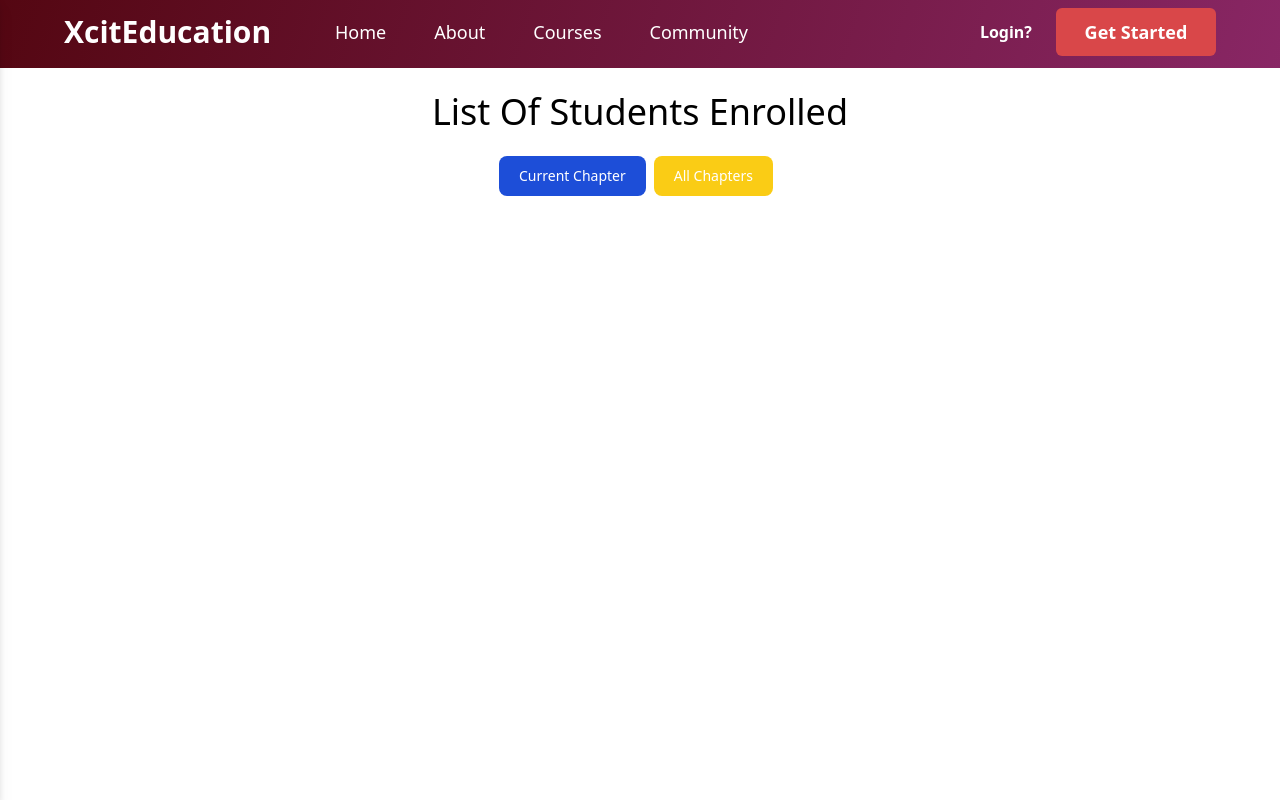
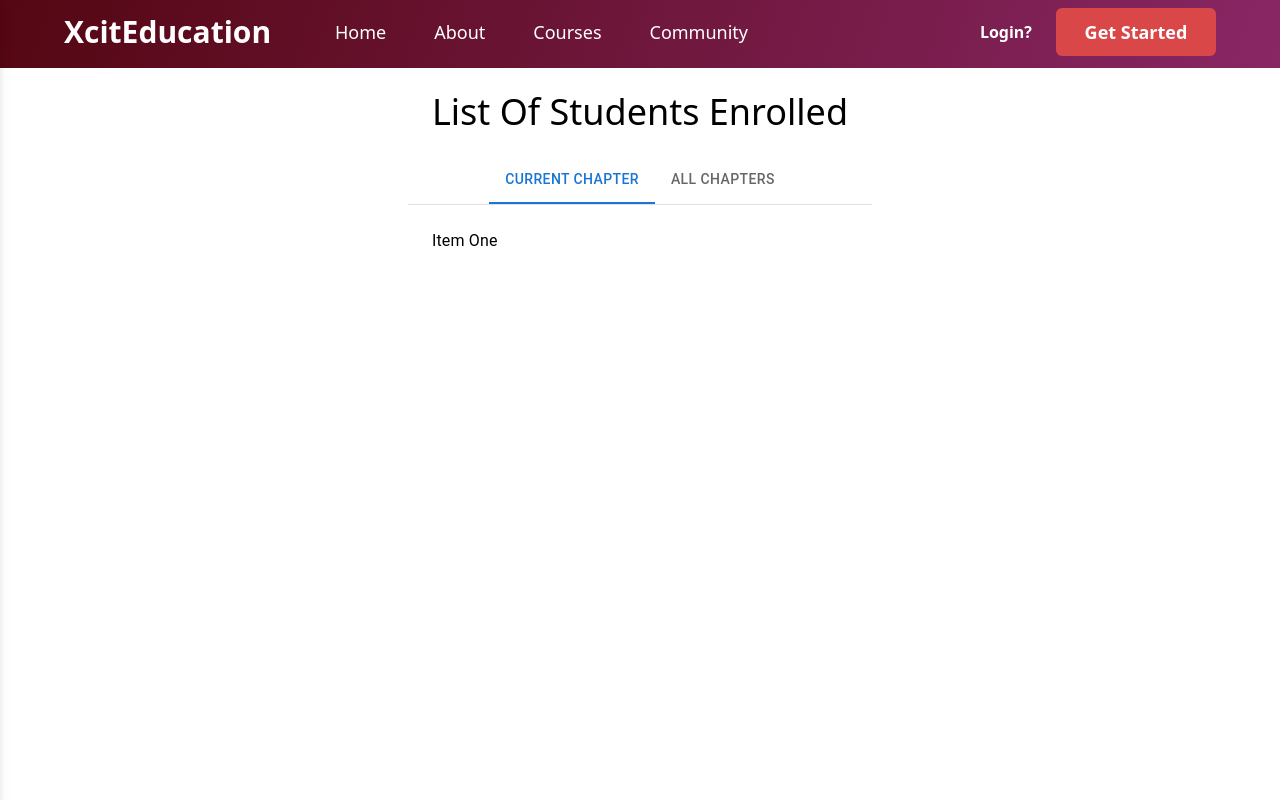
Before and after one commit to devjs1000/course-hub, a React (Vite) app: page /students-enrolled/1 in a window 1280 px wide. Shown: the top 800 px of the page. Built offline with nearby package versions, Linux system fonts and the light colour scheme; no server answers.

Commit message:
added tabs in studentsEnrolled

```diff
--- a/src/components/AllProjects.jsx
+++ b/src/components/Chapters/AllProjects.jsx
@@ -1,10 +1,10 @@
 import React,{useState,useEffect,Children} from 'react'
 import { useLocation } from 'react-router-dom'
-import {GetAllProjectsByChapterId,getAllProjectsByCourseId} from '../graphql/Queries'
-import {checkProjectMutation} from '../graphql/Mutations'
+import {GetAllProjectsByChapterId,getAllProjectsByCourseId} from '../../graphql/Queries'
+import {checkProjectMutation} from '../../graphql/Mutations'
 import { useQuery,useMutation } from "@apollo/client";
 import { v4 as uuidv4 } from 'uuid';
-import useStore from '../context/useStore'
+import useStore from '../../context/useStore'
 import toast from 'react-hot-toast';
 
 
--- a/src/components/Chapters.jsx
+++ b/src/components/Chapters/Chapters.jsx
@@ -1,12 +1,12 @@
 import React, { useState, useEffect } from "react";
 import { useParams } from "react-router-dom";
-import { getChaptersQuery } from "../graphql/Queries";
+import { getChaptersQuery } from "../../graphql/Queries";
 import { useQuery, useMutation } from "@apollo/client";
-import useStore from "../context/useStore";
+import useStore from "../../context/useStore";
 import Modal from "react-modal";
 import { v4 as uuidv4 } from "uuid";
 import { Link } from "react-router-dom";
-import { submitMyProject } from "../graphql/Mutations";
+import { submitMyProject } from "../../graphql/Mutations";
 import toast from "react-hot-toast";
 
 Modal.setAppElement("#root");
--- a/src/components/StudentsEnrolled.jsx
+++ b/src/components/Chapters/StudentsEnrolled.jsx
@@ -1,11 +1,43 @@
 import React, {useState,useEffect} from 'react'
-import useStore from '../context/useStore'
+import useStore from '../../context/useStore'
 import {useParams,Link,Outlet} from 'react-router-dom'
 import { v4 as uuidv4 } from 'uuid';
 import { useQuery,useMutation } from "@apollo/client";
-import {GetAllProjectsByChapterId} from '../graphql/Queries'
+import {GetAllProjectsByChapterId} from '../../graphql/Queries'
+import PropTypes from 'prop-types';
+import Tabs from '@mui/material/Tabs';
+import Tab from '@mui/material/Tab';
+import Typography from '@mui/material/Typography';
+import Box from '@mui/material/Box';
+import AllProjects from './AllProjects'
 
 
+
+function TabPanel(props) {
+  const { children, value, index, ...other } = props;
+
+  return (
+    <div
+      role="tabpanel"
+      hidden={value !== index}
+      id={`simple-tabpanel-${index}`}
+      aria-labelledby={`simple-tab-${index}`}
+      {...other}
+    >
+      {value === index && (
+        <Box sx={{ p: 3 }}>
+          <Typography>{children}</Typography>
+        </Box>
+      )}
+    </div>
+  );
+}
+
+TabPanel.propTypes = {
+  children: PropTypes.node,
+  index: PropTypes.number.isRequired,
+  value: PropTypes.number.isRequired,
+};
 
 const StudentsEnrolled = () => {
 	let {chapterId} = useParams()
@@ -14,7 +46,10 @@ const StudentsEnrolled = () => {
 	const [loading, setLoading] = useState(false)
 	const currentChapterLink = `/students-enrolled/${chapterId}/current-chapter`
 	const allChaptersLink = `/students-enrolled/${chapterId}/all-chapters`
-
+  const [value, setValue] = React.useState(0);
+  const handleChange = (event, newValue) => {
+    setValue(newValue);
+  };
 
 
 	const mainDivStyles = `${theme? 'bg-slate-800 text-white' : 'bg-white'} min-h-screen flex flex-col items-center`
@@ -27,21 +62,25 @@ const StudentsEnrolled = () => {
 </div>:
  <div className='flex flex-col justify-center items-center'>
 	<h1 className='text-center text-4xl m-6'>List Of Students Enrolled</h1>
-	<div className='flex flex-row justify-center'>
-		<Link to={currentChapterLink} state={{
-			chapterId : chapterId
-		}}>
-		<button type="button" class="text-white bg-blue-700 hover:bg-blue-800 focus:ring-4 focus:ring-blue-300 font-medium rounded-lg text-sm px-5 py-2.5 mr-2 mb-2 dark:bg-blue-600 dark:hover:bg-blue-700 focus:outline-none dark:focus:ring-blue-800">Current Chapter</button>
-	</Link>
-	<Link to={allChaptersLink} state={{
-			chapterId : chapterId
-		}} >
-		<button type="button" class="focus:outline-none text-white bg-yellow-400 hover:bg-yellow-500 focus:ring-4 focus:ring-yellow-300 font-medium rounded-lg text-sm px-5 py-2.5 mr-2 mb-2 dark:focus:ring-yellow-900">All Chapters</button>
-	</Link>
-	</div>
+	<Box sx={{ width: '100%' }}>
+      <Box sx={{ borderBottom: 1, borderColor: 'divider' }}>
+        <Tabs value={value} onChange={handleChange} aria-label="basic tabs example" centered>
+          <Tab label="Current Chapter" value={0}/>
+          <Tab label="All Chapters" value={1} />
+
+        </Tabs>
+      </Box>
+      <TabPanel value={value} index={0}>
+        Item One
+      </TabPanel>
+      <TabPanel value={value} index={1}>
+        <AllProjects/>
+      </TabPanel>
+
+    </Box>
  </div>
  }
-  <Outlet/>
+
 	</div>
 }
 
--- a/src/components/profile/Settings.jsx
+++ b/src/components/profile/Settings.jsx
@@ -63,7 +63,7 @@ function Settings() {
 				phone: phone,
 				email: email,
 			}
-		})
+		}).then(res=>console.log(res))
 
 		toast.promise(
   updateProfile2({
--- a/src/main.jsx
+++ b/src/main.jsx
@@ -11,7 +11,7 @@ const api = {
   online: "https://xcite-server.herokuapp.com/xcite",
 };
 const client = new ApolloClient({
-  uri: api.online,
+  uri: api.dev,
   cache: new InMemoryCache(),
 });
 
```
Also changed, not shown: src/App.jsx (+4 -4 lines), src/components/Chapters/CurrentProject.jsx (renamed from src/components/CurrentProject.jsx).
